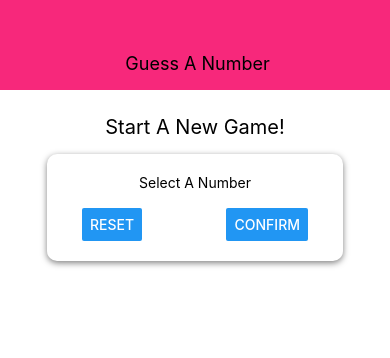
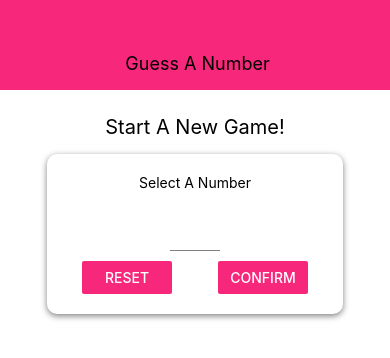
Before and after one commit to shifttogit-deepanshu/guess-a-number-mobile, a React Native app: screen / in a window 390 px wide. Shown: the top 358 px of the page. Built offline with nearby package versions, Linux system fonts and the light colour scheme.

Commit message:
Add Input Styles

```diff
--- /dev/null
+++ b/Settings/colors.js
@@ -0,0 +1,3 @@
+export default {
+    primary:"#f7287b"
+}
--- a/components/Header.js
+++ b/components/Header.js
@@ -1,5 +1,6 @@
 import React from "react"
 import {Text,View,StyleSheet} from "react-native"
+import colors from "../Settings/colors"
 
 const Header = ()=>(
     <View style={styles.header}>
@@ -14,7 +15,7 @@ const styles = StyleSheet.create({
         width:"100%",
         height:90,
         paddingTop:36,
-        backgroundColor:"#f7287b",
+        backgroundColor:colors.primary,
         alignItems:"center",
         justifyContent:"center"
     },
--- /dev/null
+++ b/components/Input.js
@@ -0,0 +1,19 @@
+import React from "react"
+import {TextInput,StyleSheet} from "react-native"
+
+const Input = (props)=>{
+    return (
+        <TextInput {...props} style={{...styles.input,...props.style}}/>
+    )
+}
+
+const styles = StyleSheet.create({
+    input:{
+        height:50,
+        borderBottomColor:'grey',
+        borderBottomWidth:1,
+        marginVertical:10
+    }
+})
+
+export default Input
--- a/screens/StartGameScreen.js
+++ b/screens/StartGameScreen.js
@@ -17,20 +17,23 @@
 
 //---------------------------------------------------------------------------------------------
 
-import React from "react"
-import {View, Text,StyleSheet, TextInput,Button} from "react-native"
+import React,{useState} from "react"
+import {View, Text,StyleSheet,Button} from "react-native"
 import Card from "../components/Card"
+import colors from "../Settings/colors"
+import Input from "../components/Input"
 
 const StartGameScreen = (props)=>{
+    const [enteredValue,setEnteredValue] = useState('')
     return (
         <View style={styles.screen}>
         <Text style={styles.title}>Start A New Game!</Text>
         <Card style={styles.inputContainer}>
             <Text >Select A Number</Text>
-            <TextInput/>
+            <Input style={styles.input} blurOnSubmit autocapitalize="none" maxLength={2} keyboardType="numeric"/>
             <View style={styles.buttonContainer}>
-                <Button title="Reset"/>
-                <Button title="confirm"/>
+                <View style={styles.button}><Button title="Reset" color={colors.primary} /></View>
+                <View style={styles.button}><Button title="confirm"color={colors.primary} /></View>
             </View>
         </Card>
         </View>
@@ -60,6 +63,13 @@ const styles = StyleSheet.create({
         width:"100%",
         justifyContent:"space-between",
         paddingHorizontal:15
+    },
+    button:{
+        width:90,
+    },
+    input:{
+        width:50,
+        textAlign:"center"
     }
 })
 
```
